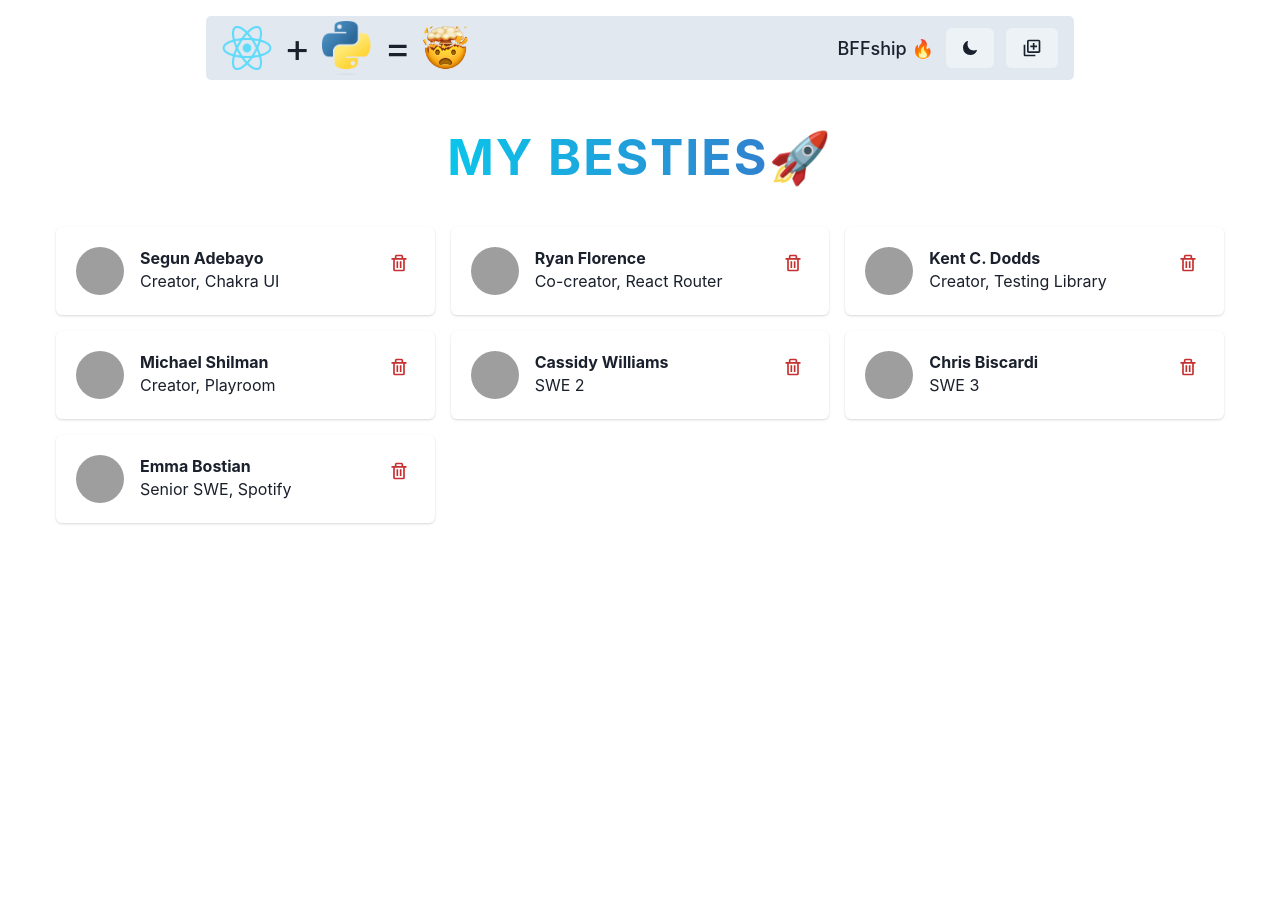
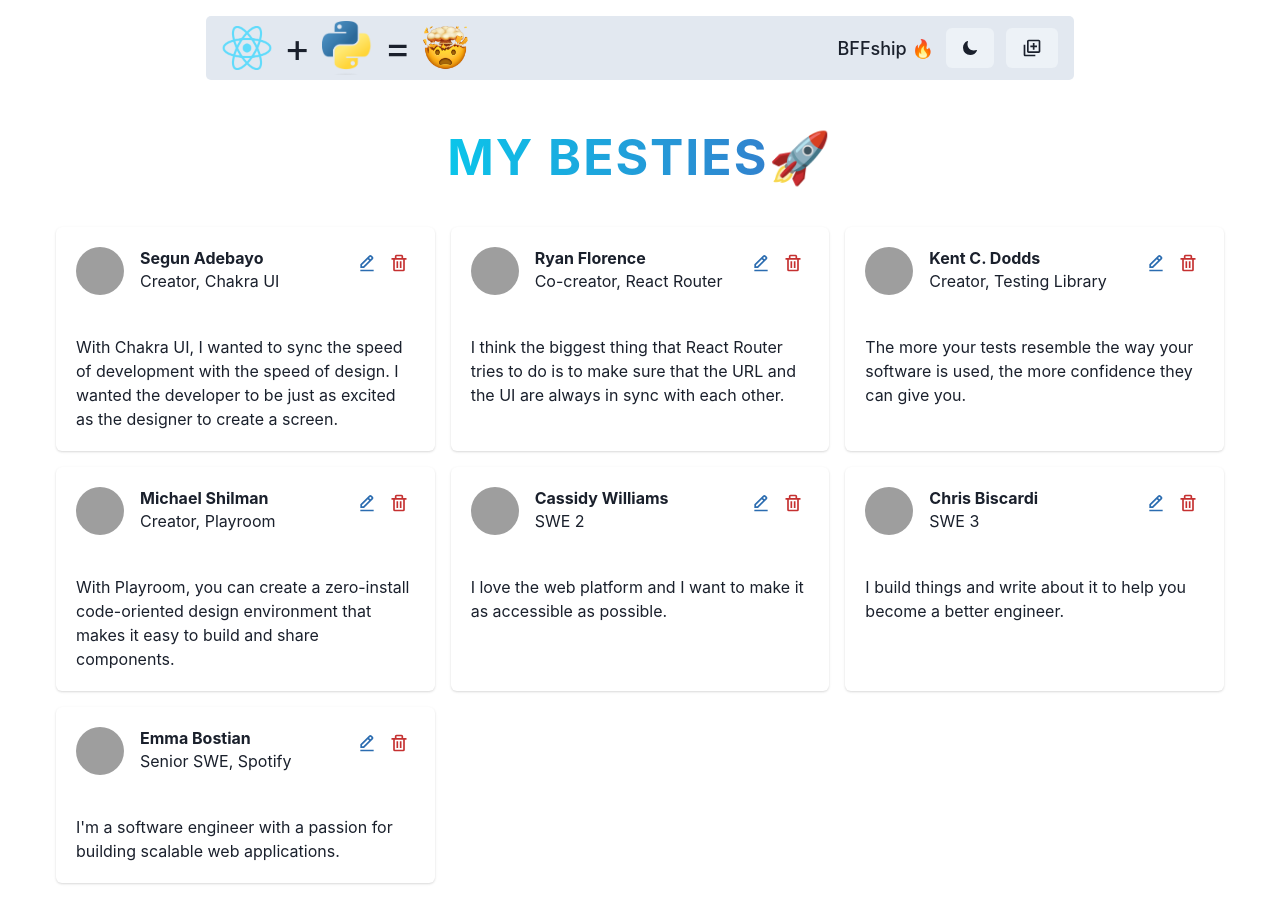
Before and after one commit to Zaymerstone/FullStackWebApp, a React (Vite) app in the folder frontend/: page / in a window 1280 px wide. Before the commit the page ends 800 px from the top, so only its background shows below. Built offline with nearby package versions, Linux system fonts and the light colour scheme; grey boxes are pictures that could not be loaded.

Commit message:
feat: Complete UI design using React and Chakra UI
Implemented responsive components and styled user interface elements

Ensured accessibility standards are met across the application

```diff
--- a/frontend/eslint.config.js
+++ b/frontend/eslint.config.js
@@ -33,6 +33,7 @@
         'warn',
         { allowConstantExport: true },
       ],
+      "react/prop-types":"off",
     },
   },
 ]
--- /dev/null
+++ b/frontend/src/components/EditModal.jsx
@@ -0,0 +1,74 @@
+import {
+	Button,
+	Flex,
+	FormControl,
+	FormLabel,
+	IconButton,
+	Input,
+	Modal,
+	ModalBody,
+	ModalCloseButton,
+	ModalContent,
+	ModalFooter,
+	ModalHeader,
+	ModalOverlay,
+	Textarea,
+	useDisclosure,
+} from "@chakra-ui/react";
+import { BiEditAlt } from "react-icons/bi";
+
+function EditModal() {
+	const { isOpen, onOpen, onClose } = useDisclosure();
+
+	return (
+		<>
+			<IconButton
+				onClick={onOpen}
+				variant='ghost'
+				colorScheme='blue'
+				aria-label='See menu'
+				size={"sm"}
+				icon={<BiEditAlt size={20} />}
+			/>
+
+			<Modal isOpen={isOpen} onClose={onClose}>
+				<ModalOverlay />
+				<ModalContent>
+					<ModalHeader>My new BFF 😍</ModalHeader>
+					<ModalCloseButton />
+					<ModalBody pb={6}>
+						<Flex alignItems={"center"} gap={4}>
+							<FormControl>
+								<FormLabel>Full Name</FormLabel>
+								<Input placeholder='John Doe' />
+							</FormControl>
+
+							<FormControl>
+								<FormLabel>Role</FormLabel>
+								<Input placeholder='Software Engineer' />
+							</FormControl>
+						</Flex>
+						<FormControl mt={4}>
+							<FormLabel>Description</FormLabel>
+							<Textarea
+								resize={"none"}
+								overflowY={"hidden"}
+								placeholder="He's a software engineer who loves to code and build things.
+              "
+							/>
+						</FormControl>
+					</ModalBody>
+
+					<ModalFooter>
+						<Button colorScheme='blue' mr={3}>
+							Add
+						</Button>
+						<Button onClick={onClose}>Cancel</Button>
+					</ModalFooter>
+				</ModalContent>
+			</Modal>
+		</>
+	);
+}
+
+export default EditModal;
--- a/frontend/src/components/UserCard.jsx
+++ b/frontend/src/components/UserCard.jsx
@@ -1,6 +1,7 @@
-import { Card, CardHeader, Flex, Avatar, Box, Heading, Text, IconButton } from '@chakra-ui/react'
-import React from 'react'
-import { BiTrash } from 'react-icons/bi'
+import { Card, CardHeader, CardBody, Flex, Avatar, Box, Heading, Text, IconButton } from '@chakra-ui/react'
+import React from 'react';
+import { BiTrash } from 'react-icons/bi';
+import EditModal from "./EditModal";
 
 const UserCard = ({user}) => {
   return (
@@ -16,7 +17,7 @@
                     </Box>
                 </Flex>
                 <Flex>
-                    {/* <EditModal user={user} />*/}
+                    <EditModal />
                     <IconButton
                     variant={"ghost"}
                     colorScheme='red'
@@ -27,6 +28,11 @@
                 </Flex>
             </Flex>
         </CardHeader>
+        <CardBody>
+            <Text>
+                {user.description}
+            </Text>
+        </CardBody>
     </Card>
   )
 }
```
